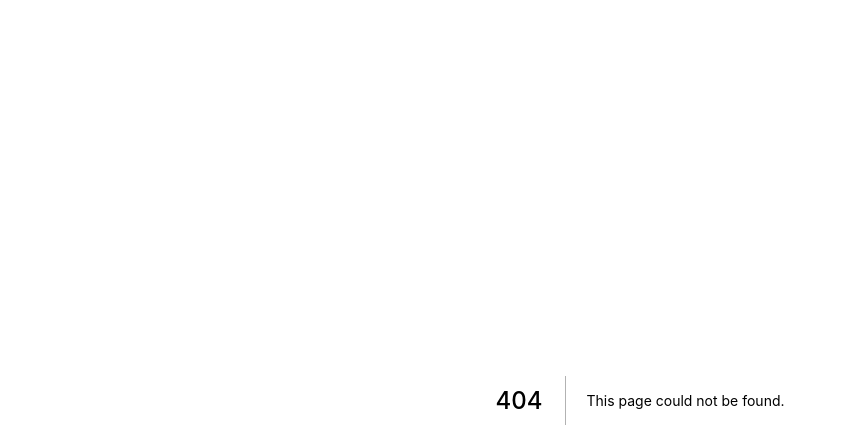
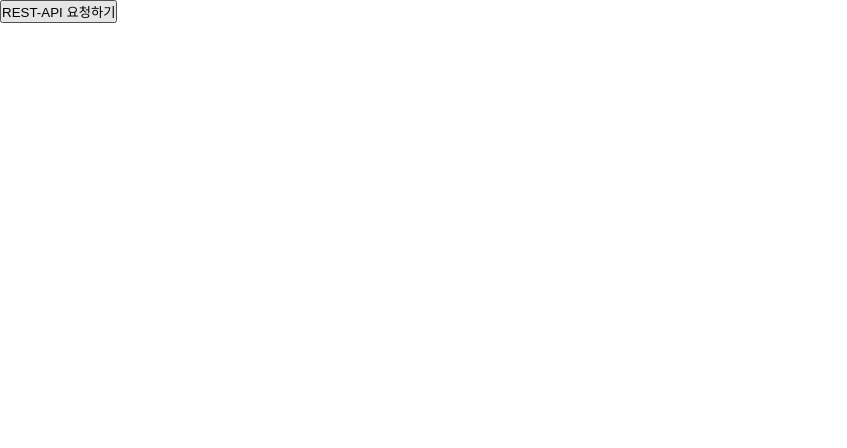
Before and after one commit to nv2late/class_quiz, a Next.js app: page /04-1 in a window 1280 px wide. Before the commit this address had no page. Shown: the top 448 px of the page, without its empty margins (0-847 px from the left). Built offline with nearby package versions, Linux system fonts and the light colour scheme; a web font is replaced by a local one.

Commit message:
RESP-API Practice

```diff
--- /dev/null
+++ b/pages/04-1/index.js
@@ -0,0 +1,20 @@
+import axios from 'axios';
+import { useState } from 'react';
+
+export default function RestApiPracticePage() {
+  const [username, setUsername] = useState('');
+
+  const onClickSync = async () => {
+    const result = await axios.get('https://koreanjson.com/users');
+    console.log(result.data);
+    console.log(result.data[1].name);
+    setUsername(result.data[2].name);
+  };
+
+  return (
+    <>
+      <button onClick={onClickSync}>REST-API 요청하기</button>
+      <div>{username}</div>
+    </>
+  );
+}
```
Also changed, not shown: pages/04-2/index.js (added).
